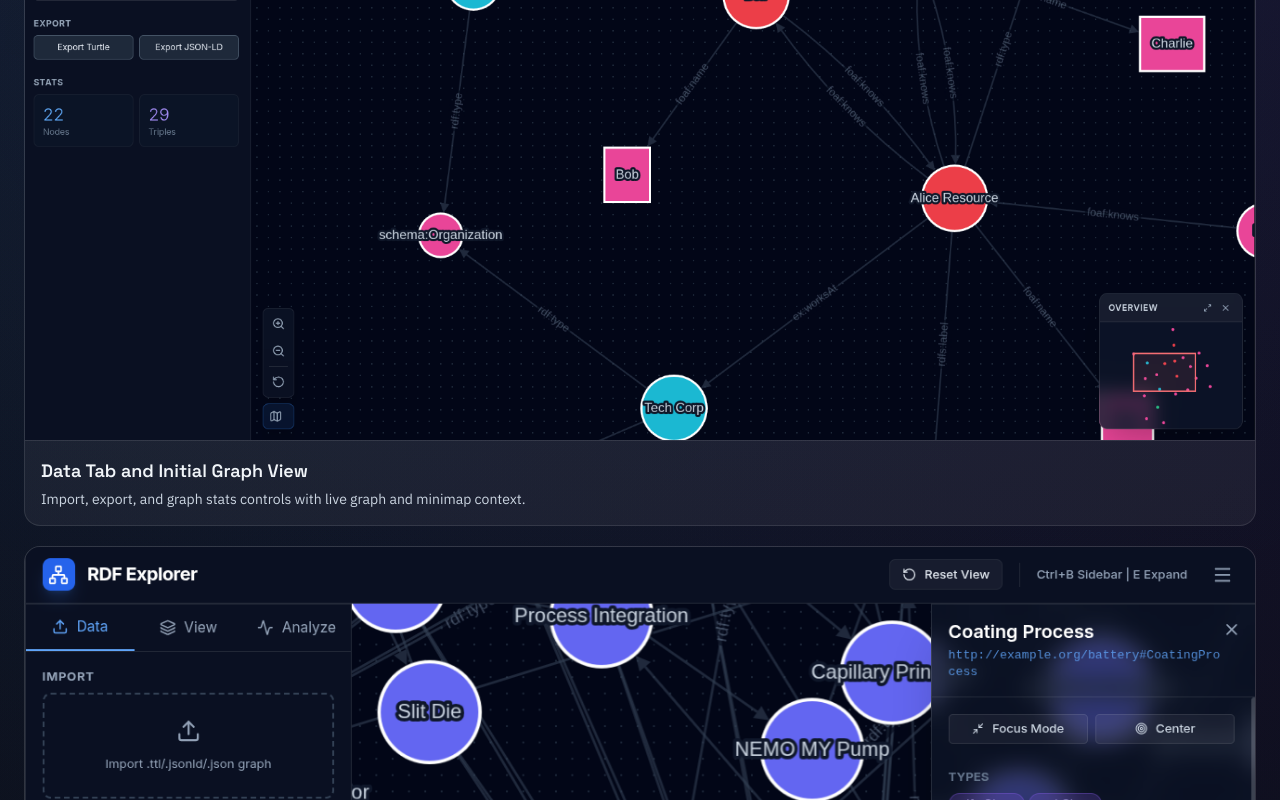
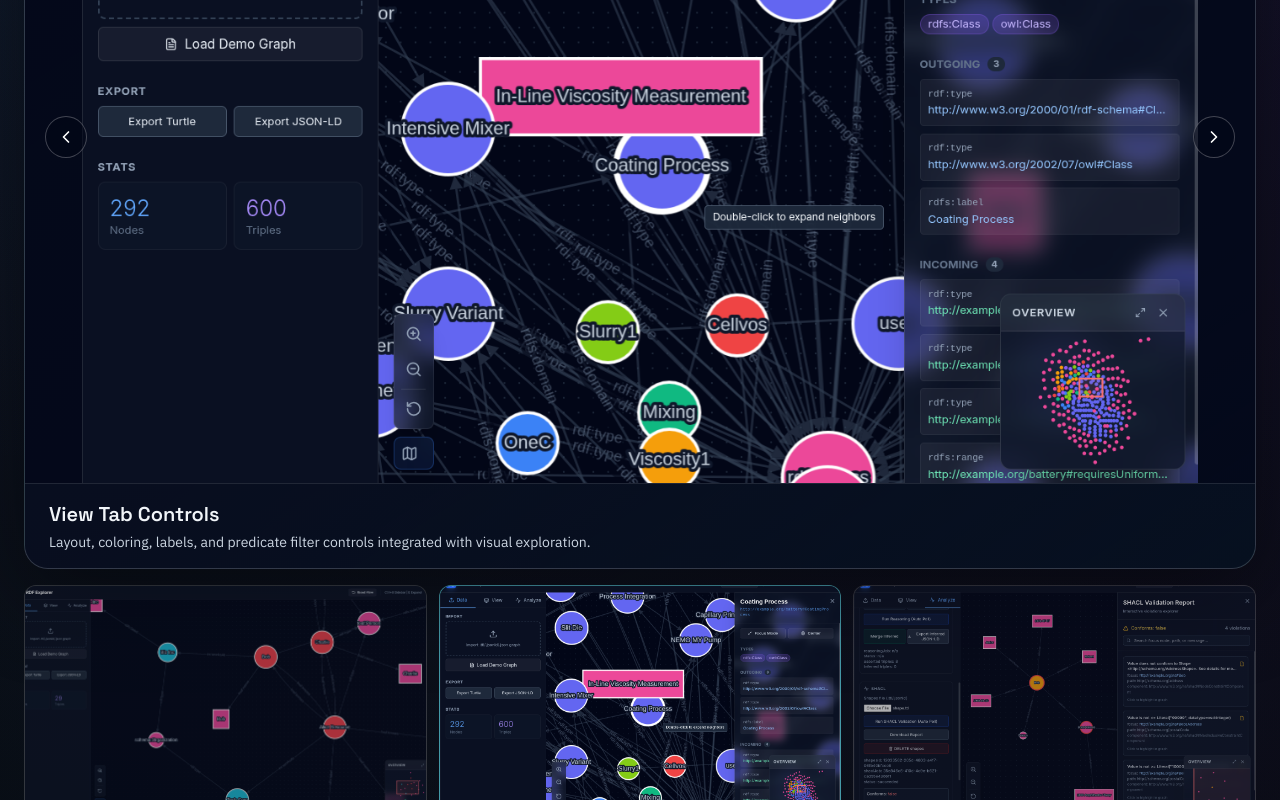
Before and after one commit to SemanticMatter/semanticmatter_landingpage, a Next.js app: page /products/graph-explorer in a window 1280 px wide. Shown: the part 1780-2580 px from the top of the page. Built offline with nearby package versions, Linux system fonts and the light colour scheme.

Commit message:
Added image carousel

```diff
--- a/app/products/graph-explorer/page.tsx
+++ b/app/products/graph-explorer/page.tsx
@@ -21,6 +21,7 @@ import {
   Sparkles,
   Waypoints
 } from "lucide-react";
+import ProductCarousel from "@/components/ui/ProductCarousel";
 
 type IconType = ComponentType<{ className?: string }>;
 
@@ -217,7 +218,7 @@ const screenshots = [
     title: "Data Tab and Initial Graph View",
     caption:
       "Import, export, and graph stats controls with live graph and minimap context.",
-    src: "../../graph_explorer_presentation/graphview1.png",
+    src: "/graph_explorer_presentation/graphview1.png",
     width: 1713,
     height: 904
   },
@@ -225,7 +226,7 @@ const screenshots = [
     title: "View Tab Controls",
     caption:
       "Layout, coloring, labels, and predicate filter controls integrated with visual exploration.",
-    src: "../../graph_explorer_presentation/graphview2.png",
+    src: "/graph_explorer_presentation/graphview2.png",
     width: 1709,
     height: 908
   },
@@ -233,7 +234,7 @@ const screenshots = [
     title: "Analyze Tab with API Workflows",
     caption:
       "Reasoning and SHACL workflows with auto polling, inferred merge, and report operations.",
-    src: "../../graph_explorer_presentation/graphview3.png",
+    src: "/graph_explorer_presentation/graphview3.png",
     width: 1715,
     height: 907
   }
@@ -399,28 +400,8 @@ export default function GraphExplorerPage() {
           Screenshots from `public/graph_explorer_presentation` showing Data,
           View, and Analyze workflows.
         </p>
-        <div className="mt-8 space-y-5">
-          {screenshots.map((shot) => (
-            <article
-              key={shot.title}
-              className="overflow-hidden rounded-2xl border border-white/10 bg-white/5"
-            >
-              <img
-                src={shot.src}
-                alt={shot.title}
-                width={shot.width}
-                height={shot.height}
-                className="h-auto w-full"
-                loading="lazy"
-              />
-              <div className="border-t border-white/10 p-4">
-                <h3 className="font-[var(--font-heading)] text-lg font-semibold text-slate-100">
-                  {shot.title}
-                </h3>
-                <p className="mt-1 text-sm text-slate-300">{shot.caption}</p>
-              </div>
-            </article>
-          ))}
+        <div className="mt-8">
+          <ProductCarousel slides={screenshots} autoAdvanceMs={6000} />
         </div>
       </section>
 
--- /dev/null
+++ b/components/ui/ProductCarousel.tsx
@@ -0,0 +1,180 @@
+"use client";
+
+import Image from "next/image";
+import { ChevronLeft, ChevronRight } from "lucide-react";
+import { AnimatePresence, motion } from "framer-motion";
+import { useCallback, useEffect, useMemo, useRef, useState } from "react";
+
+type CarouselSlide = {
+  title: string;
+  caption: string;
+  src: string;
+  width: number;
+  height: number;
+};
+
+type ProductCarouselProps = {
+  slides: CarouselSlide[];
+  autoAdvanceMs?: number;
+};
+
+const swipeThreshold = 50;
+
+export default function ProductCarousel({
+  slides,
+  autoAdvanceMs = 5500
+}: ProductCarouselProps) {
+  const [activeIndex, setActiveIndex] = useState(0);
+  const [direction, setDirection] = useState<1 | -1>(1);
+  const [isPaused, setIsPaused] = useState(false);
+  const touchStartX = useRef<number | null>(null);
+
+  const activeSlide = slides[activeIndex];
+  const hasSlides = slides.length > 0;
+
+  const goTo = (index: number) => {
+    if (!hasSlides) return;
+    const normalizedIndex = (index + slides.length) % slides.length;
+    setDirection(normalizedIndex >= activeIndex ? 1 : -1);
+    setActiveIndex(normalizedIndex);
+  };
+
+  const next = useCallback(() => {
+    if (!hasSlides) return;
+    setDirection(1);
+    setActiveIndex((prev) => (prev + 1) % slides.length);
+  }, [hasSlides, slides.length]);
+
+  const previous = useCallback(() => {
+    if (!hasSlides) return;
+    setDirection(-1);
+    setActiveIndex((prev) => (prev - 1 + slides.length) % slides.length);
+  }, [hasSlides, slides.length]);
+
+  useEffect(() => {
+    if (!hasSlides || isPaused || slides.length === 1) return;
+    const timer = window.setInterval(next, autoAdvanceMs);
+    return () => window.clearInterval(timer);
+  }, [autoAdvanceMs, hasSlides, isPaused, next, slides.length]);
+
+  const variants = useMemo(
+    () => ({
+      enter: (dir: number) => ({
+        opacity: 0,
+        x: dir > 0 ? 36 : -36
+      }),
+      center: {
+        opacity: 1,
+        x: 0
+      },
+      exit: (dir: number) => ({
+        opacity: 0,
+        x: dir > 0 ? -36 : 36
+      })
+    }),
+    []
+  );
+
+  if (!hasSlides) return null;
+
+  return (
+    <div className="w-full">
+      <div
+        className="relative overflow-hidden rounded-3xl border border-white/15 bg-gradient-to-br from-slate-900 via-slate-900/90 to-cyan-950/35 shadow-[0_24px_90px_rgba(0,0,0,0.45)]"
+        onMouseEnter={() => setIsPaused(true)}
+        onMouseLeave={() => setIsPaused(false)}
+        onTouchStart={(event) => {
+          touchStartX.current = event.changedTouches[0]?.clientX ?? null;
+          setIsPaused(true);
+        }}
+        onTouchEnd={(event) => {
+          const endX = event.changedTouches[0]?.clientX ?? null;
+          if (touchStartX.current !== null && endX !== null) {
+            const delta = endX - touchStartX.current;
+            if (delta > swipeThreshold) previous();
+            if (delta < -swipeThreshold) next();
+          }
+          touchStartX.current = null;
+          setIsPaused(false);
+        }}
+      >
+        <div className="relative aspect-[16/9] w-full bg-slate-950/80">
+          <AnimatePresence custom={direction} initial={false} mode="wait">
+            <motion.div
+              key={activeSlide.src}
+              custom={direction}
+              variants={variants}
+              initial="enter"
+              animate="center"
+              exit="exit"
+              transition={{ duration: 0.4, ease: [0.22, 0.61, 0.36, 1] }}
+              className="absolute inset-0"
+            >
+              <Image
+                src={activeSlide.src}
+                alt={activeSlide.title}
+                fill
+                className="object-contain"
+                sizes="(max-width: 768px) 100vw, 1200px"
+                priority={activeIndex === 0}
+              />
+            </motion.div>
+          </AnimatePresence>
+
+          <button
+            type="button"
+            aria-label="Previous slide"
+            onClick={previous}
+            className="absolute left-3 top-1/2 inline-flex -translate-y-1/2 items-center justify-center rounded-full border border-white/25 bg-slate-950/55 p-2.5 text-white transition-colors hover:bg-slate-900/85 md:left-5"
+          >
+            <ChevronLeft className="h-5 w-5" />
+          </button>
+          <button
+            type="button"
+            aria-label="Next slide"
+            onClick={next}
+            className="absolute right-3 top-1/2 inline-flex -translate-y-1/2 items-center justify-center rounded-full border border-white/25 bg-slate-950/55 p-2.5 text-white transition-colors hover:bg-slate-900/85 md:right-5"
+          >
+            <ChevronRight className="h-5 w-5" />
+          </button>
+        </div>
+
+        <div className="border-t border-white/10 bg-slate-950/50 px-5 py-4 md:px-6">
+          <h3 className="font-[var(--font-heading)] text-xl font-semibold text-slate-100">
+            {activeSlide.title}
+          </h3>
+          <p className="mt-1 text-sm text-slate-300">{activeSlide.caption}</p>
+        </div>
+      </div>
+
+      <div className="mt-4 grid grid-cols-3 gap-3">
+        {slides.map((slide, idx) => (
+          <button
+            key={slide.src}
+            type="button"
+            aria-label={`Go to slide ${idx + 1}: ${slide.title}`}
+            onClick={() => goTo(idx)}
+            className={`group overflow-hidden rounded-xl border transition ${
+              idx === activeIndex
+                ? "border-cyan-300/60 bg-cyan-300/10"
+                : "border-white/15 bg-white/[0.03] hover:border-white/30"
+            }`}
+          >
+            <div className="relative aspect-[16/9] w-full">
+              <Image
+                src={slide.src}
+                alt={slide.title}
+                fill
+                className={`object-cover transition duration-300 ${
+                  idx === activeIndex ? "opacity-100" : "opacity-70 group-hover:opacity-90"
+                }`}
+                sizes="(max-width: 768px) 33vw, 260px"
+              />
+            </div>
+            <div className="px-2 py-1.5 text-left text-[11px] text-slate-300">{slide.title}</div>
+          </button>
+        ))}
+      </div>
+    </div>
+  );
+}
```
